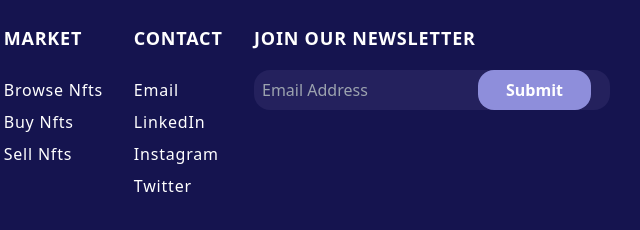
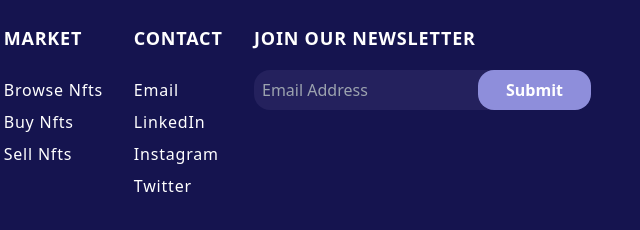
Before and after one commit to EmmyRecent/Krypto, a website: page src/index.html in a window 1280 px wide. Shown: the part 2740-2970 px from the top of the page, 580-1220 px from the left. Drawn offline with nearby package versions, Linux system fonts and the light colour scheme.

Commit message:
second update to the footer

```diff
--- a/src/index.html
+++ b/src/index.html
@@ -269,7 +269,7 @@
             <h1 class="uppercase text-lg font-bold leading-relaxed ">join our newsletter</h1>
 
             <form class="flex">
-                <input id="email" name="email" type="email" placeholder="Email Address" class="w-full mt-4 bg-color-secondary-dark p-2 text-color-white border-color-primary border-solid rounded-2xl">
+                <input id="email" name="email" type="email" placeholder="Email Address" class="w-72 md:w-80 lg:w-80 mt-4 bg-color-secondary-dark p-2 text-color-white border-color-primary border-solid rounded-2xl">
                 <input id="submit" name="submit" type="submit" placeholder="submit" class="mt-4 py-2 font-bold rounded-2xl absolute ml-44 md:ml-56 lg:ml-56 px-7 bg-color-secondary">
             </form>
           </div>
```
